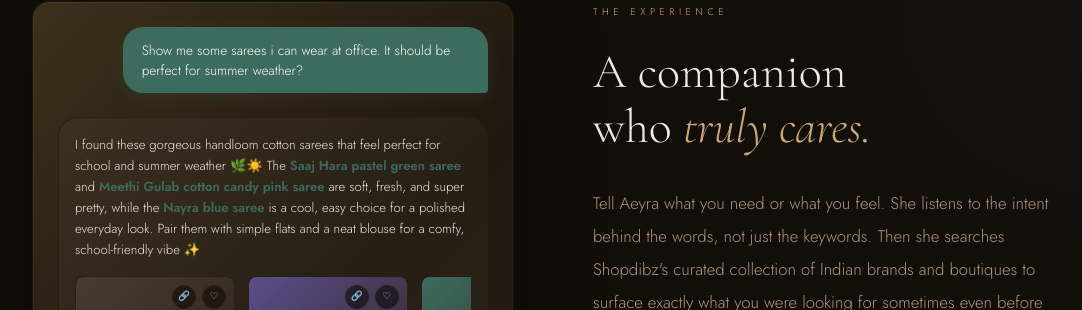
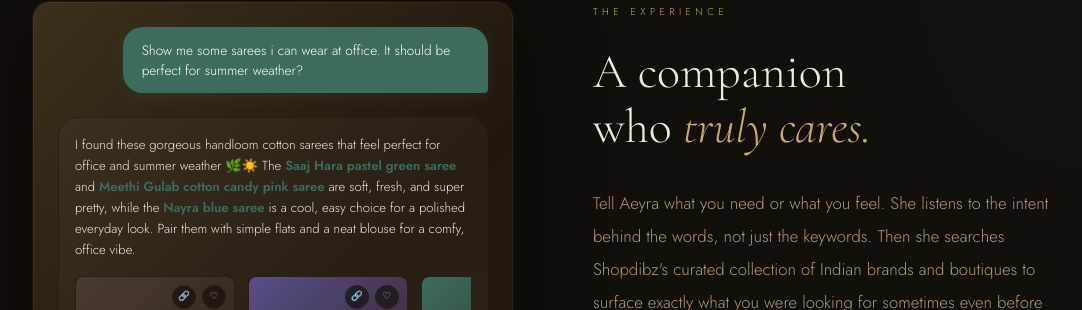
Before and after one commit to shopdibz/aeyra-landing, a Next.js app: page / in a window 1280 px wide. Shown: the part 3372-3682 px from the top of the page, without its empty margins (89-1171 px from the left). Built offline with nearby package versions, Linux system fonts and the light colour scheme.

Commit message:
refactored entire UI with story

```diff
--- a/src/pages/index.js
+++ b/src/pages/index.js
@@ -365,7 +365,7 @@ export default function AeyraLandingPage() {
                   <div className="demo-msg-row">
                     <div className="demo-msg-bot">
                       <p className="demo-bot-text">
-                        I found these gorgeous handloom cotton sarees that feel perfect for school and summer weather 🌿☀️ The <strong style={{ color: 'var(--peacock-1)' }}>Saaj Hara pastel green saree</strong> and <strong style={{ color: 'var(--peacock-1)' }}>Meethi Gulab cotton candy pink saree</strong> are soft, fresh, and super pretty, while the <strong style={{ color: 'var(--peacock-1)' }}>Nayra blue saree</strong> is a cool, easy choice for a polished everyday look. Pair them with simple flats and a neat blouse for a comfy, school-friendly vibe ✨
+                        I found these gorgeous handloom cotton sarees that feel perfect for office and summer weather 🌿☀️ The <strong style={{ color: 'var(--peacock-1)' }}>Saaj Hara pastel green saree</strong> and <strong style={{ color: 'var(--peacock-1)' }}>Meethi Gulab cotton candy pink saree</strong> are soft, fresh, and super pretty, while the <strong style={{ color: 'var(--peacock-1)' }}>Nayra blue saree</strong> is a cool, easy choice for a polished everyday look. Pair them with simple flats and a neat blouse for a comfy, office vibe.
                       </p>
 
                       {/* Product Carousel */}
```
